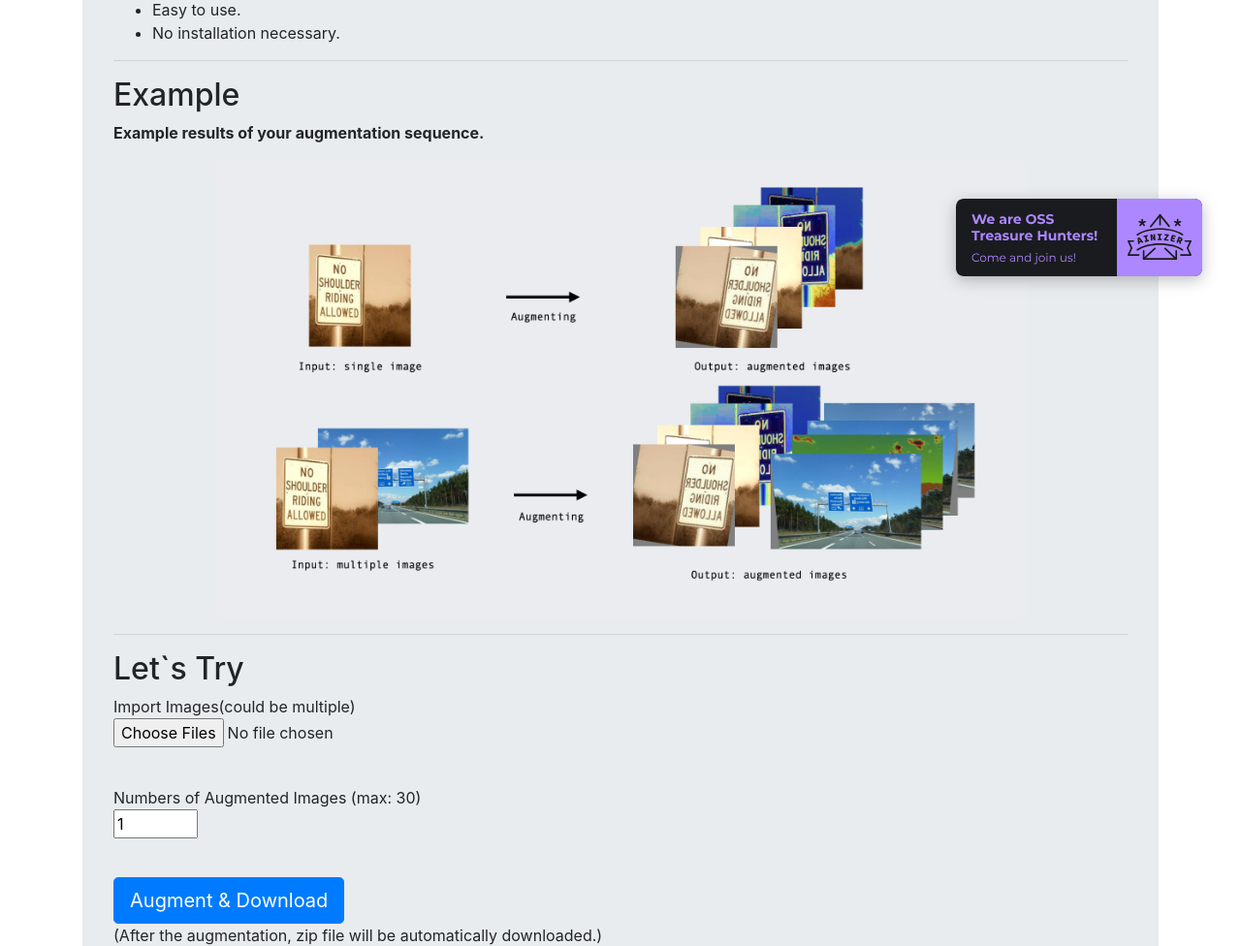
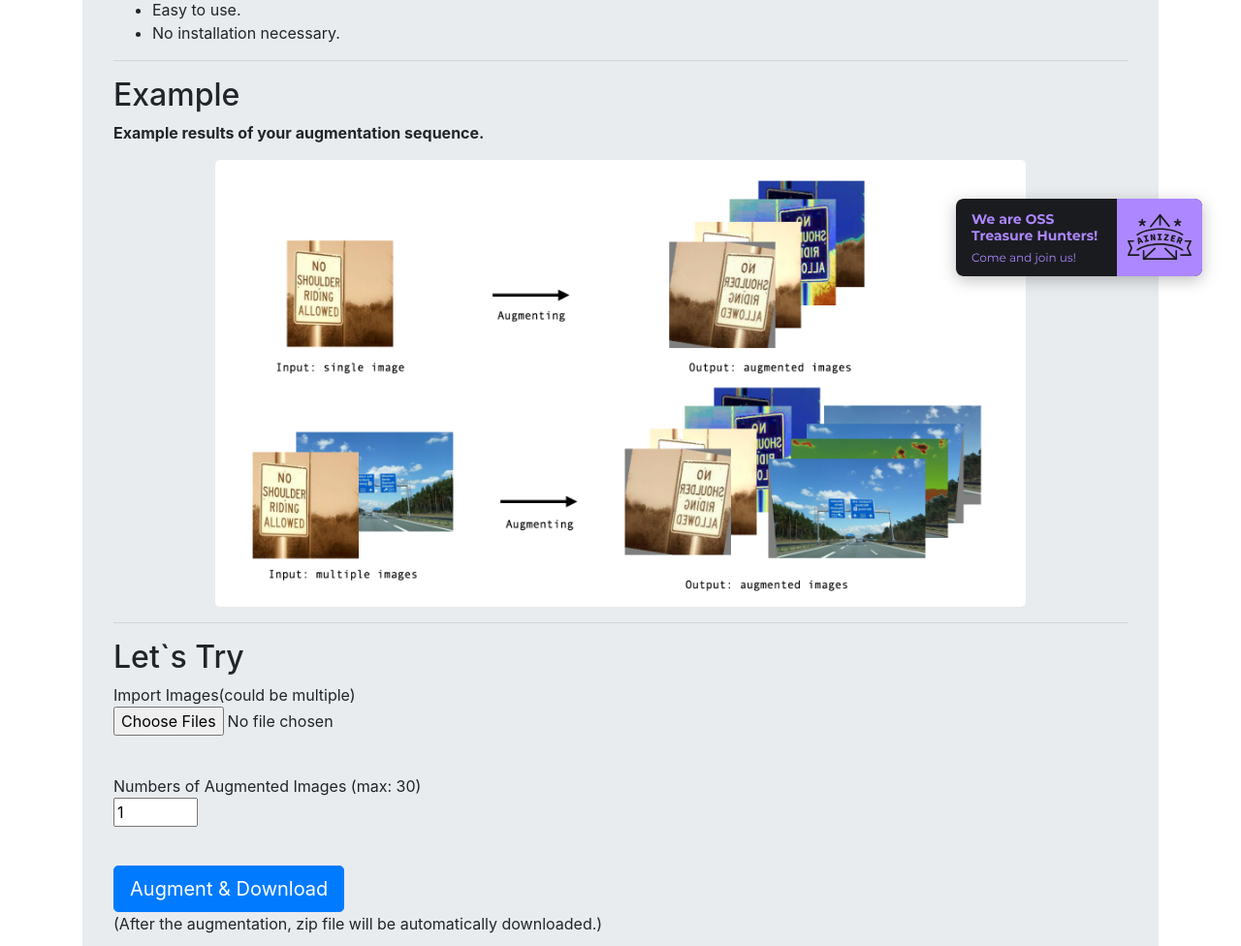
Before and after one commit to j1mmyson/RandomAugmentation, a Flask app: page / in a window 1280 px wide. Shown: the part 475-1451 px from the top of the page at 97% size. Run offline with Flask 2, Linux system fonts and the light colour scheme; some libraries are stand-ins or nearby versions.

Commit message:
image for git readme

```diff
--- a/templates/index.html
+++ b/templates/index.html
@@ -65,7 +65,7 @@
                 <div style="width:100%;">
                     <h2>Example</h2>
                     <p style="font-weight: bold;">Example results of your augmentation sequence.</p>
-                    <img src="../static/examples.png" alt="" style="border-radius: 5px; width: 80%; margin-left: auto; margin-right: auto; display: block;"></img>
+                    <img src="../static/example_git.png" alt="" style="border-radius: 5px; width: 80%; margin-left: auto; margin-right: auto; display: block;"></img>
                 </div>
 
                 <hr class="solid">
```
